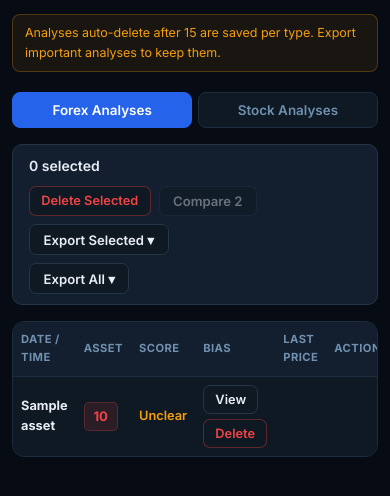
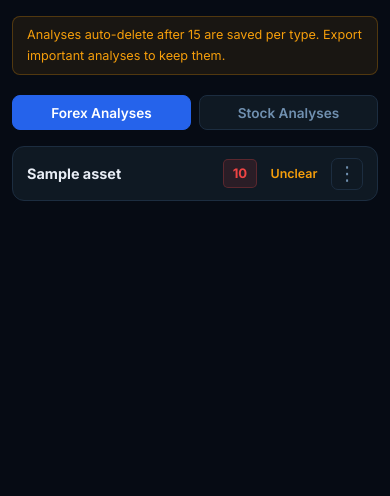
Before and after one commit to nova-hasan99/Market-Research-Agent-, a Python web app: template templates/dashboard.html in a window 390 px wide. Shown: the part 55-551 px from the top of the page. Run offline with Jinja, Linux system fonts and the light colour scheme; the template is opened without the code that fills it: most values are stand-ins (such as "Sample title", 1, 10 or a date in 2020).

Commit message:
updte export

```diff
--- a/static/css/dashboard.css
+++ b/static/css/dashboard.css
@@ -523,103 +523,149 @@
   .admin-search-input { width: 160px; }
 }
 
+/* ─── 3-dot menu (desktop: hidden) ──────────────────────────────────────── */
+.act-mob { display: none; }
+
 /* ─── Responsive ─────────────────────────────────────────────────────────── */
+
+/* Tablet — compare modal stacks vertically */
 @media (max-width: 900px) {
-  /* Stack the two compare iframes vertically and let the box scroll */
+  .db-main { padding: 1.25rem 1rem; }
   .compare-grid {
     grid-template-columns: 1fr;
     grid-auto-rows: 70vh;
     overflow-y: auto;
   }
-  .compare-panel {
-    min-height: 70vh;
-  }
+  .compare-panel { min-height: 70vh; }
   .compare-panel:first-child {
     border-right: none;
     border-bottom: 1px solid var(--border);
   }
 }
 
+/* Mobile (≤ 640px) */
 @media (max-width: 640px) {
   .db-main { padding: 1rem 0.75rem; }
-  .db-toolbar { flex-direction: column; align-items: flex-start; }
-  .toolbar-right { margin-left: 0; }
-  .db-table { font-size: 0.8rem; }
-  .db-table thead th { padding: 0.55rem 0.5rem; font-size: 0.7rem; }
-  .db-table tbody td { padding: 0.5rem 0.5rem; }
-  .col-date { display: none; }
-  .modal-overlay { padding: 0.75rem; }
-  .modal-box { border-radius: 10px; }
-}
 
-/* ─── Mobile Responsive Improvements ────────────────────────────────────── */
+  /* Banner */
+  .auto-delete-banner { font-size: 0.79rem; padding: 0.5rem 0.875rem; }
 
-/* Tablet (641px – 900px): already handled above. Extra polish: */
-@media (max-width: 900px) {
-  .db-main { padding: 1.25rem 1rem; }
-}
+  /* Tab bar — equal-width tabs */
+  .db-tab { flex: 1; text-align: center; padding: 0.55rem 0.5rem; font-size: 0.85rem; }
 
-/* Small tablet / large phone (481px – 640px) */
-@media (max-width: 640px) {
-  /* Tab bar — equal-width buttons */
-  .db-tab { flex: 1; text-align: center; padding: 0.55rem 0.75rem; }
+  /* ── Toolbar: hidden on mobile (no checkboxes = no bulk select) ── */
+  .db-toolbar { display: none !important; }
 
-  /* Toolbar — stack vertically, full width */
-  .db-toolbar { flex-direction: column; align-items: stretch; gap: 0.5rem; }
-  .toolbar-count { align-self: flex-start; }
-  .toolbar-actions { flex-wrap: wrap; }
-  .toolbar-right { margin-left: 0; }
+  /* ── Table: card-style rows ── */
+  .db-panel  { overflow: visible; border-radius: 12px; }
 
-  /* Table panel — allow horizontal scroll on small screens */
-  .db-panel { overflow-x: auto; border-radius: 12px; }
+  .db-table          { display: block; width: 100%; font-size: 0.85rem; }
+  .db-table thead    { display: none; }
+  .db-table tbody    { display: flex; flex-direction: column; gap: 0; }
+  .db-table tbody tr {
+    display: grid;
+    grid-template-columns: 1fr auto auto auto;
+    align-items: center;
+    gap: 0 0.5rem;
+    padding: 0.65rem 0.875rem;
+    border-bottom: 1px solid var(--border);
+  }
+  .db-table tbody tr:last-child { border-bottom: none; }
+  .db-table tbody tr:hover      { background: rgba(59,130,246,0.04); }
 
-  /* Table cells */
-  .db-table { font-size: 0.8rem; min-width: 380px; }
-  .db-table thead th { padding: 0.55rem 0.5rem; font-size: 0.7rem; }
-  .db-table tbody td { padding: 0.5rem 0.5rem; }
+  /* All td's become flex items */
+  .db-table tbody td {
+    display: flex;
+    align-items: center;
+    padding: 0;
+    border: none;
+  }
 
-  /* Hide checkbox + date columns — less critical on mobile */
-  .col-check, .col-date { display: none; }
+  /* !! Higher specificity to truly hide these grid columns !! */
+  .db-table tbody td.col-check,
+  .db-table tbody td.col-date,
+  .db-table tbody td.col-price { display: none !important; }
 
-  /* Action buttons — bigger tap targets */
-  .col-actions { text-align: left; white-space: nowrap; }
-  .tb-btn.tb-view, .tb-btn.tb-delete {
-    padding: 0.38rem 0.7rem;
-    font-size: 0.8rem;
+  /* Asset (1fr) */
+  .col-asset { min-width: 0; }
+  .col-asset strong { font-size: 0.9rem; font-weight: 700; white-space: nowrap; overflow: hidden; text-overflow: ellipsis; }
+
+  /* Score + Bias */
+  .col-score { justify-content: center; }
+  .col-bias  { justify-content: center; min-width: 58px; }
+  .bias-mini { font-size: 0.78rem; }
+
+  /* Actions cell — show only the 3-dot menu */
+  .col-actions { justify-content: flex-end; }
+  .act-desk    { display: none !important; }
+  .act-mob     { display: block; }
+
+  /* 3-dot button */
+  .dot-btn {
+    width: 32px;
+    height: 32px;
+    border-radius: 7px;
+    border: 1px solid var(--border);
+    background: transparent;
+    color: var(--muted);
+    font-size: 1.2rem;
+    cursor: pointer;
+    display: flex;
+    align-items: center;
+    justify-content: center;
+    line-height: 1;
+    font-family: inherit;
+    transition: border-color 0.15s, color 0.15s, background 0.15s;
   }
+  .dot-btn:hover { border-color: var(--blue); color: var(--blue); background: rgba(59,130,246,0.08); }
+
+  /* Dropdown — positioned via JS with position:fixed */
+  .dot-drop {
+    position: fixed;
+    background: var(--card2);
+    border: 1px solid var(--border2);
+    border-radius: 10px;
+    box-shadow: 0 10px 32px rgba(0,0,0,0.6);
+    z-index: 600;
+    min-width: 140px;
+    overflow: hidden;
+  }
+  .dot-item {
+    padding: 0.65rem 1rem;
+    font-size: 0.875rem;
+    color: var(--text);
+    cursor: pointer;
+    display: flex;
+    align-items: center;
+    gap: 0.45rem;
+    border-bottom: 1px solid var(--border);
+    transition: background 0.1s;
+    white-space: nowrap;
+  }
+  .dot-item:last-child { border-bottom: none; }
+  .dot-item:hover      { background: rgba(59,130,246,0.1); }
+  .dot-item-del        { color: #f87171; }
+  .dot-item-del:hover  { background: rgba(239,68,68,0.08); color: #fca5a5; }
+
+  /* Empty row */
+  .empty-row { display: block !important; text-align: center; padding: 2rem 1rem !important; grid-column: 1 / -1; }
 
   /* Modals */
   .modal-overlay { padding: 0.5rem; }
-  .modal-box { border-radius: 10px; height: calc(100vh - 1rem); }
-  .modal-header { padding: 0.875rem 1rem; }
-
-  /* Toast */
-  .db-toast { bottom: 1rem; right: 1rem; left: 1rem; max-width: none; }
+  .modal-box     { border-radius: 10px; height: calc(100vh - 1rem); }
+  .modal-header  { padding: 0.875rem 1rem; }
+  .db-toast      { bottom: 1rem; right: 1rem; left: 1rem; max-width: none; }
 }
 
-/* Small phone (≤ 480px) */
+/* Small phones (≤ 480px) */
 @media (max-width: 480px) {
-  .db-main { padding: 0.875rem 0.75rem; }
-
-  /* Tab bar full width */
-  .db-tab-bar { gap: 0.35rem; }
-  .db-tab { font-size: 0.84rem; }
-
-  /* Hide price column too */
-  .col-price { display: none; }
-
-  /* Table minimum width can shrink further */
-  .db-table { min-width: 300px; }
-
-  /* Full-screen modal on very small screens */
+  /* Full-screen view modal */
   .modal-overlay { padding: 0; }
   .modal-box {
     height: 100dvh;
     max-width: 100%;
     border-radius: 0;
-    border-left: none;
-    border-right: none;
-    border-bottom: none;
+    border: none;
   }
 
   /* Full-screen compare modal */
@@ -641,16 +687,9 @@
 
   /* Confirm modal */
   .confirm-box { padding: 1.25rem; }
-  .confirm-title { font-size: 1rem; }
 
-  /* Banner */
-  .auto-delete-banner { font-size: 0.78rem; padding: 0.5rem 0.75rem; }
-
-  /* Action buttons stack vertically inside col */
-  .col-actions { display: flex; flex-direction: column; gap: 0.3rem; align-items: flex-start; }
-
-  /* Admin stats always 2-column on small phones */
-  .admin-stats-row { grid-template-columns: repeat(2, 1fr) !important; }
+  /* Admin panel */
+  .admin-stats-row  { grid-template-columns: repeat(2, 1fr) !important; }
   .admin-search-input { width: 100%; }
   .admin-header-row { flex-direction: column; align-items: stretch; }
 }
--- a/templates/dashboard.html
+++ b/templates/dashboard.html
@@ -121,8 +121,15 @@
             </td>
             <td class="col-price">{{ a.last_price or '-' }}</td>
             <td class="col-actions">
-              <button class="tb-btn tb-view" onclick="viewAnalysis('{{ a.id }}','{{ a.asset }}',{{ a.score if a.score is not none else 0 }})">View</button>
-              <button class="tb-btn tb-delete" onclick="deleteOneAnalysis('{{ a.id }}')">Delete</button>
+              <button class="tb-btn tb-view act-desk" onclick="viewAnalysis('{{ a.id }}','{{ a.asset }}',{{ a.score if a.score is not none else 0 }})">View</button>
+              <button class="tb-btn tb-delete act-desk" onclick="deleteOneAnalysis('{{ a.id }}')">Delete</button>
+              <div class="act-mob">
+                <button class="dot-btn" onclick="toggleDotMenu(this)">&#8942;</button>
+                <div class="dot-drop hidden">
+                  <div class="dot-item" onclick="closeDotMenus();viewAnalysis('{{ a.id }}','{{ a.asset }}',{{ a.score if a.score is not none else 0 }})">View</div>
+                  <div class="dot-item dot-item-del" onclick="closeDotMenus();deleteOneAnalysis('{{ a.id }}')">Delete</div>
+                </div>
+              </div>
             </td>
           </tr>
           {% endfor %}
@@ -166,8 +173,15 @@
             </td>
             <td class="col-price">{{ a.last_price or '-' }}</td>
             <td class="col-actions">
-              <button class="tb-btn tb-view" onclick="viewAnalysis('{{ a.id }}','{{ a.asset }}',{{ a.score if a.score is not none else 0 }})">View</button>
-              <button class="tb-btn tb-delete" onclick="deleteOneAnalysis('{{ a.id }}')">Delete</button>
+              <button class="tb-btn tb-view act-desk" onclick="viewAnalysis('{{ a.id }}','{{ a.asset }}',{{ a.score if a.score is not none else 0 }})">View</button>
+              <button class="tb-btn tb-delete act-desk" onclick="deleteOneAnalysis('{{ a.id }}')">Delete</button>
+              <div class="act-mob">
+                <button class="dot-btn" onclick="toggleDotMenu(this)">&#8942;</button>
+                <div class="dot-drop hidden">
+                  <div class="dot-item" onclick="closeDotMenus();viewAnalysis('{{ a.id }}','{{ a.asset }}',{{ a.score if a.score is not none else 0 }})">View</div>
+                  <div class="dot-item dot-item-del" onclick="closeDotMenus();deleteOneAnalysis('{{ a.id }}')">Delete</div>
+                </div>
+              </div>
             </td>
           </tr>
           {% endfor %}
@@ -264,14 +278,36 @@
     document.body.style.overflow = '';
   }
 
-  // Close menu when clicking outside
+  // Close nav menu when clicking outside
   document.addEventListener('click', function(e) {
     const menu = document.getElementById('nav-mobile');
     const btn = document.querySelector('.hamburger-btn');
     if (menu && menu.classList.contains('active') && !menu.contains(e.target) && !btn.contains(e.target)) {
       closeMobileNav();
     }
+    // Close any open 3-dot menus when clicking outside
+    if (!e.target.closest('.act-mob')) {
+      closeDotMenus();
+    }
   });
+
+  function toggleDotMenu(btn) {
+    const drop = btn.nextElementSibling;
+    const isOpen = !drop.classList.contains('hidden');
+    closeDotMenus();
+    if (!isOpen) {
+      const r = btn.getBoundingClientRect();
+      drop.style.top  = (r.bottom + 4) + 'px';
+      drop.style.left = Math.max(8, r.right - 140) + 'px';
+      drop.classList.remove('hidden');
+    }
+  }
+
+  function closeDotMenus() {
+    document.querySelectorAll('.dot-drop:not(.hidden)').forEach(function(d) {
+      d.classList.add('hidden');
+    });
+  }
 
   // Auto-convert UTC timestamps to browser local timezone
   (function() {
```
Also changed, not shown: app/routes_dashboard.py (+165 -53 lines), .claude/settings.json.
